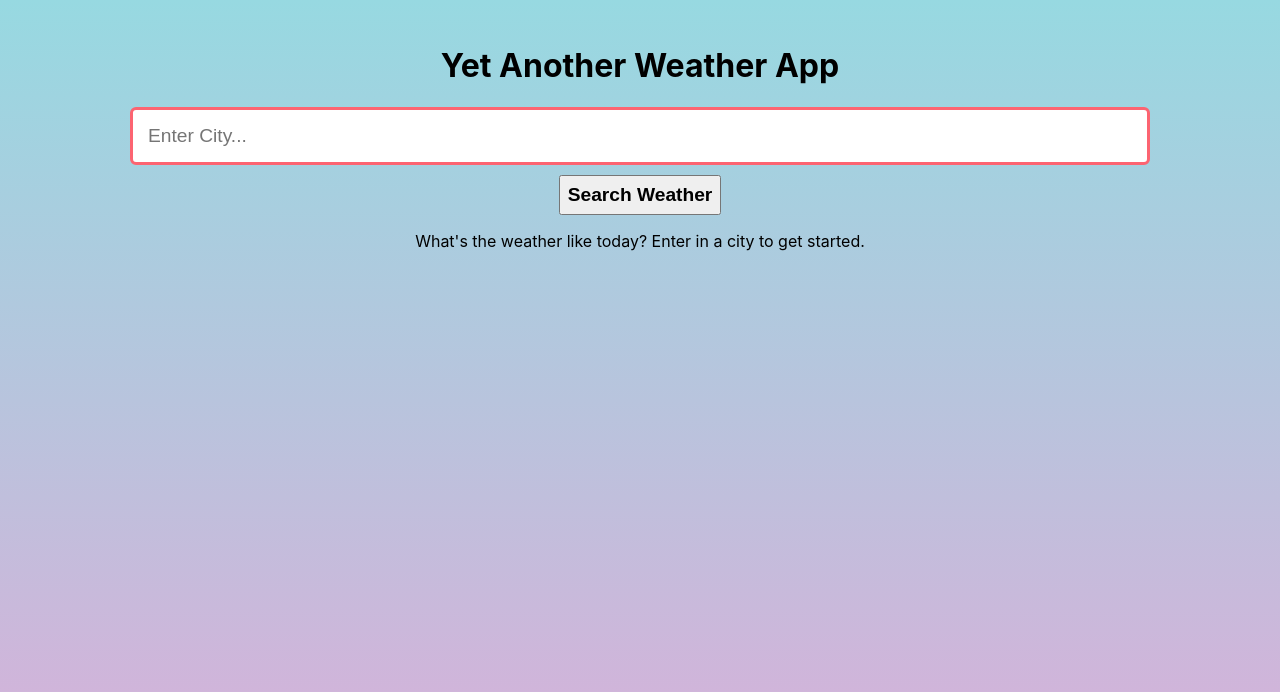
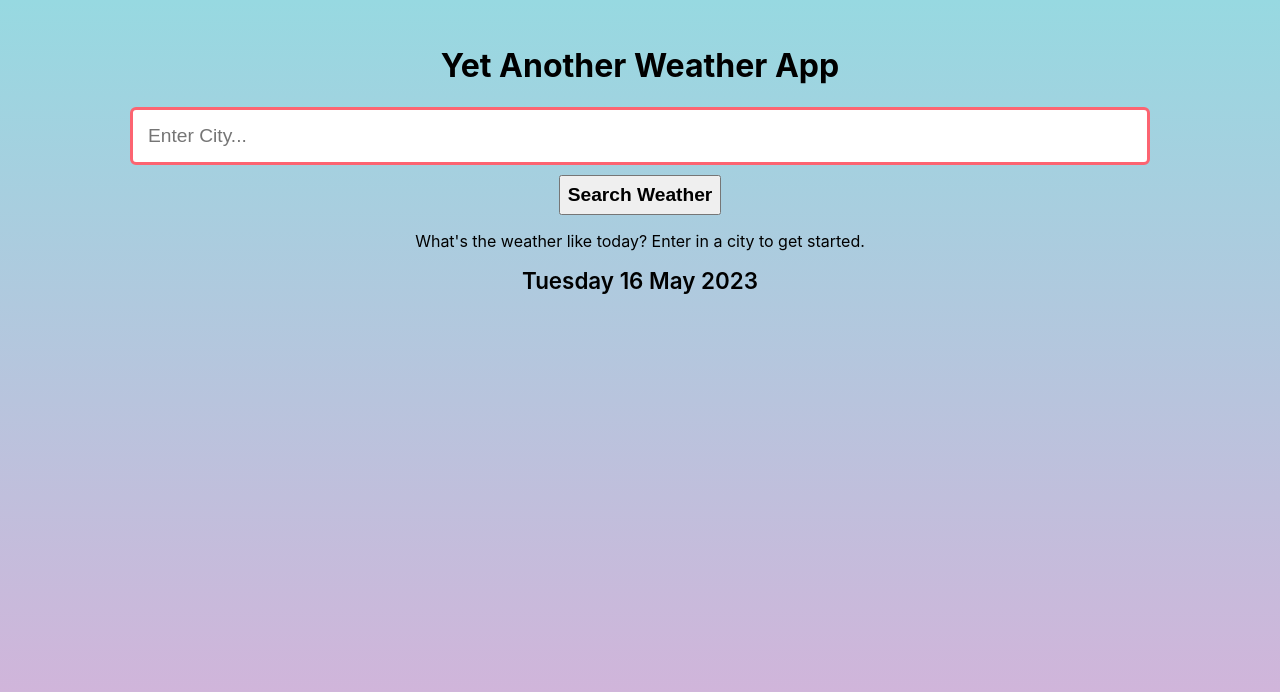
Before and after one commit to Heatley177/weather-app, a React (Create React App) app: page / in a window 1280 px wide. Shown: the top 692 px of the page. Built offline with nearby package versions, Linux system fonts and the light colour scheme.

Commit message:
Added Current Date Feature and improved README

```diff
--- a/src/App.css
+++ b/src/App.css
@@ -87,3 +87,9 @@ input:focus {
   75% { transform: translate(-5px, 5px) rotate(-5deg); }
   100% { transform: translate(0, 0) rotate(0deg); }
 }
+
+.date {
+  font-size: 1.4rem;
+  font-weight: 600;
+  text-align: center;
+}
--- a/src/App.js
+++ b/src/App.js
@@ -4,8 +4,23 @@ import './App.css'
 function App() {
 
 //ENTER YOUR API KEY BELOW
-  const apiKey = 'Example-API-KEY'
+  const apiKey = 'EXAMPLE API'
 //ENTER YOUR API KEY ABOVE
+
+
+
+  const currentDate = (d) => {
+    let months = [ 'January', 'February', 'March', 'April', 'May', 'June', 'July', 'August', 'September', 'October', 'November', 'December'];
+    let days = [ 'Sunday', 'Monday', 'Tuesday', 'Wednesday', 'Thursday', 'Friday', 'Saturday'];
+
+    let day = days[d.getDay()];
+    let date = d.getDate();
+    let month = months[d.getMonth()];
+    let year = d.getFullYear();
+
+    return `${day} ${date} ${month} ${year}`
+  }
+
 
   const [ weatherData, setWeatherData ] = useState([{}])
   const [ city, setCity ] = useState('')
@@ -46,9 +61,11 @@ function App() {
       {typeof weatherData.main === 'undefined' ? (
         <div>
           <p>What's the weather like today? Enter in a city to get started.</p>
+          <div className='date' >{currentDate(new Date())}</div>
         </div>
       ): (
         <div className='weather-data'>
+          <div className='date' >{currentDate(new Date())}</div>
           <p className='city'>{weatherData.name}</p>
           <p className='temp'>{Math.round(weatherData.main.temp)}°F</p>
           <p className='weather'>{weatherData.weather[0].main}</p>
```
Also changed, not shown: 1 other file (tests, documents, lock files or other folders).
